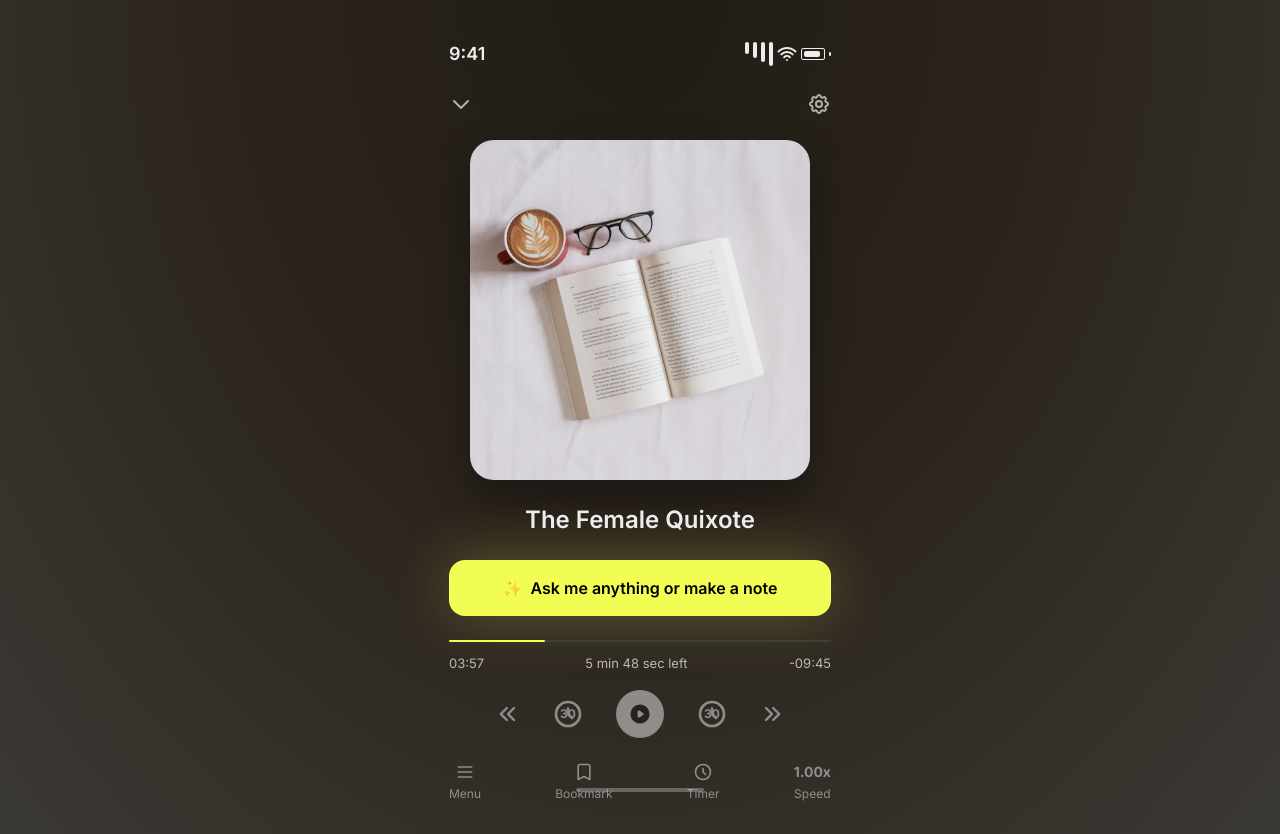
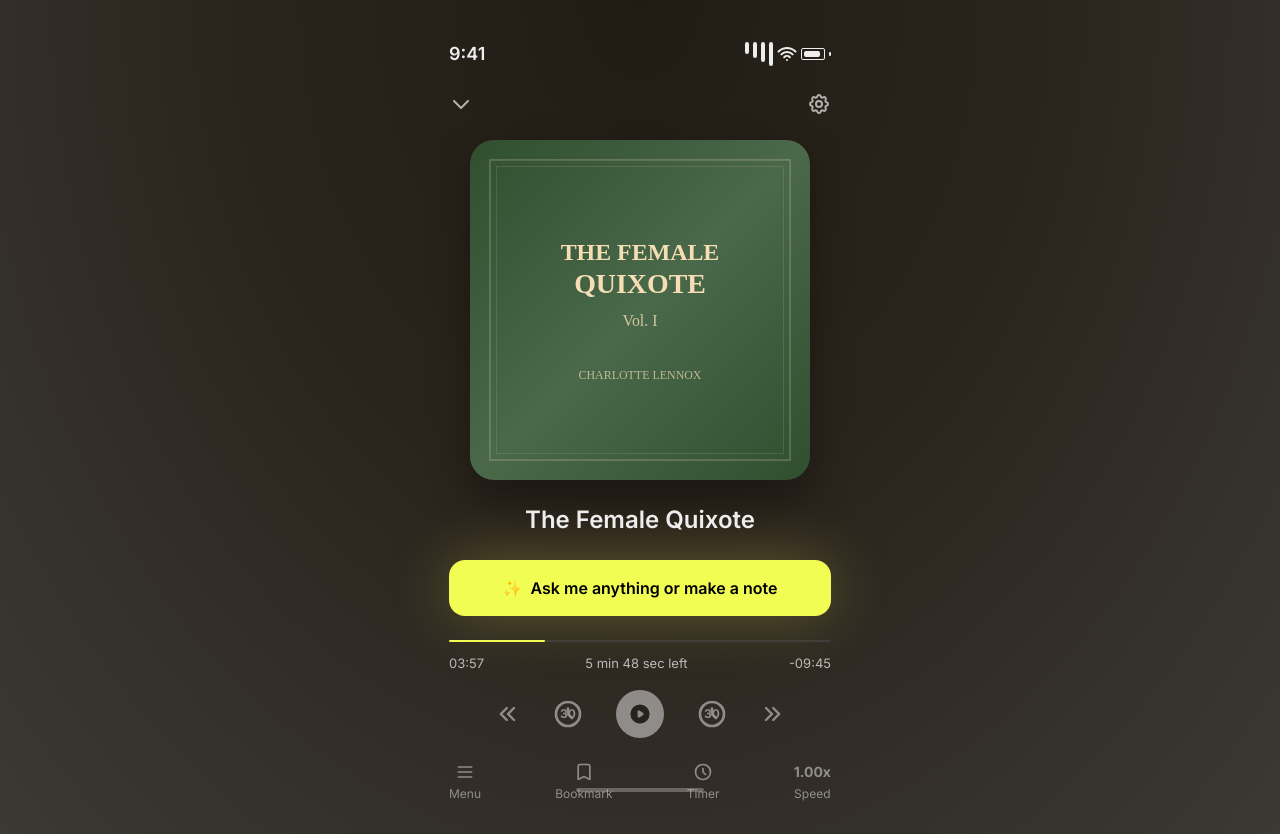
Before and after one commit to jasonscribd/audiobook-sidekick, a React (Vite) app: page / in a window 1280 px wide. Built offline with nearby package versions, Linux system fonts and the light colour scheme.

Commit message:
Add The Female Quixote book cover image
- Create elegant SVG cover design matching the classic book
- Update HomeScreen to use the new book cover
- Maintain proper fallback handling for image loading

```diff
--- a/src/components/HomeScreen.tsx
+++ b/src/components/HomeScreen.tsx
@@ -46,7 +46,7 @@ const HomeScreen: React.FC = () => {
         {/* Album Artwork */}
         <div className="flex justify-center mb-6">
           <img
-            src="/covers/female-quixote.jpg"
+            src="/covers/the-female-quixote.svg"
             alt="The Female Quixote Vol. I by Charlotte Lennox"
             className="w-[84vw] max-w-[340px] aspect-square object-cover rounded-3xl shadow-img-soft"
             onError={(e) => {
```
Also changed, not shown: public/covers/the-female-quixote.svg (added).
